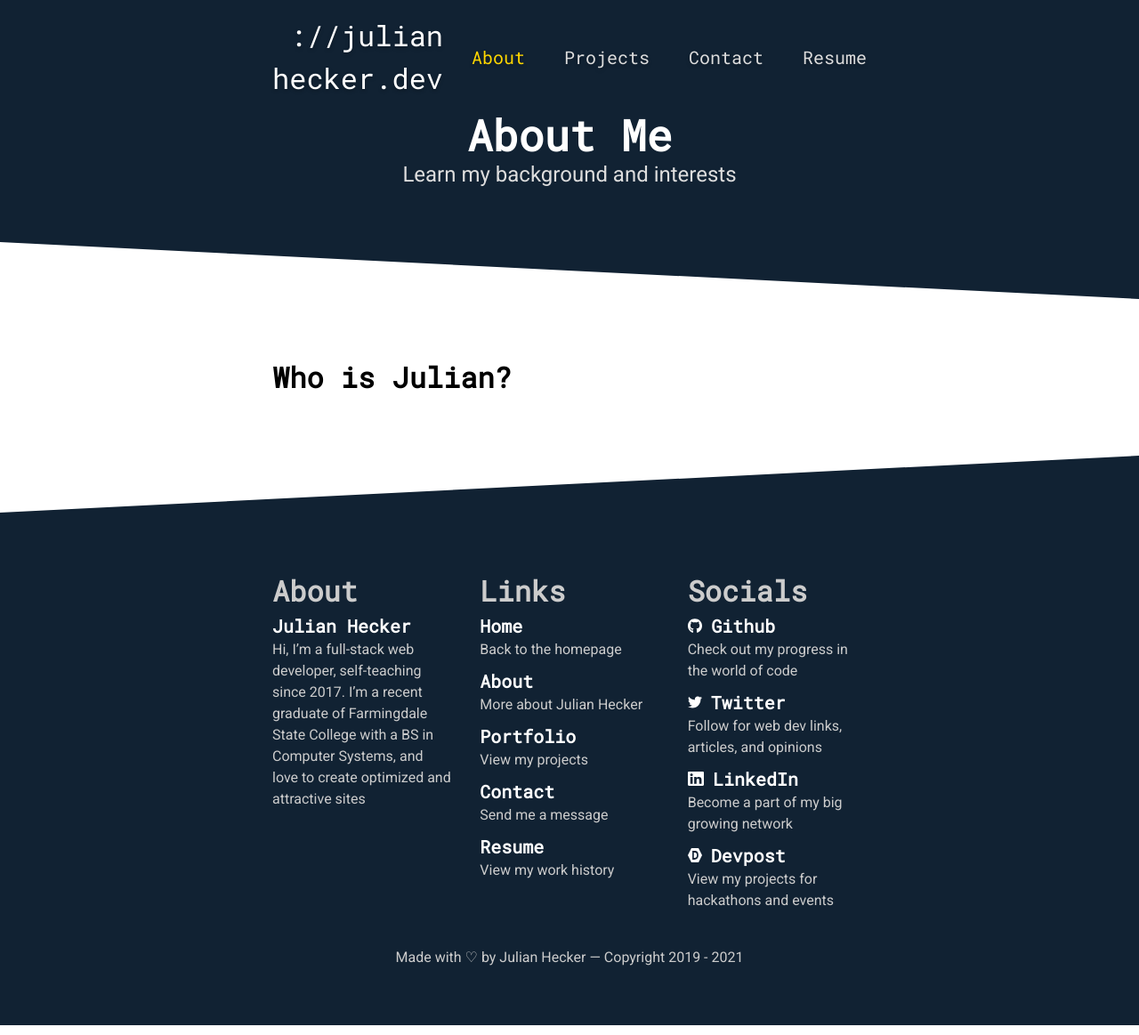
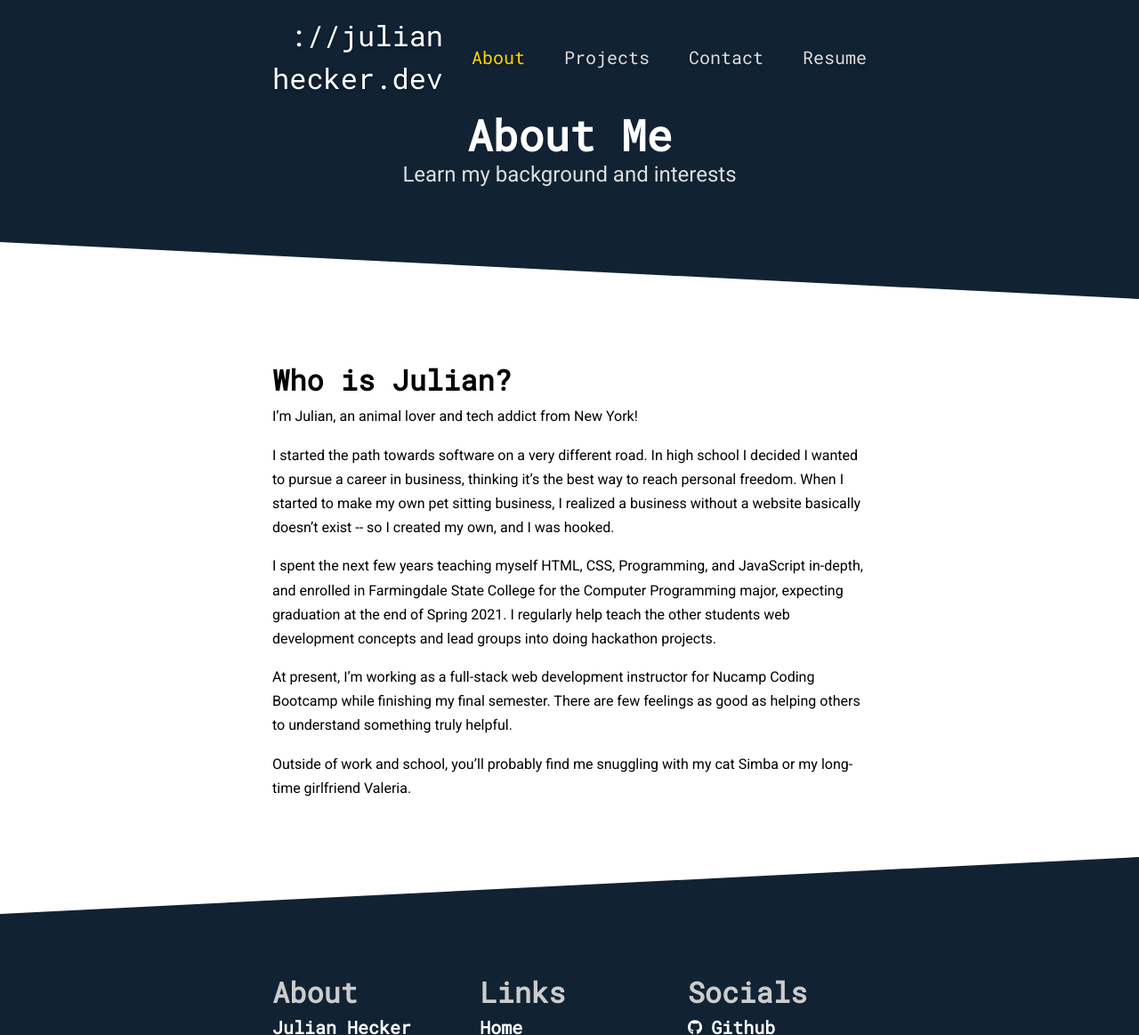
Before and after one commit to julian-hecker/julianhecker.dev, a Gatsby site: page /about in a window 1280 px wide. Shown: the top 1163 px of the page at 89% size. Built offline with nearby package versions, Linux system fonts and the light colour scheme; Gatsby itself is replaced by a stand-in of ours.

Commit message:
update the about me page

```diff
--- a/src/layouts/Article.js
+++ b/src/layouts/Article.js
@@ -3,9 +3,9 @@ import React from 'react';
 import s from './Article.module.scss';
 import Container from './Container';
 
-function Article({ title, children }) {
+function Article({ title, children, style }) {
     return (
-        <article className={s.article}>
+        <article className={s.article} style={style}>
             <Container>
                 <h2 className={s.title}>{title}</h2>
                 {children}
--- a/src/pages/about.js
+++ b/src/pages/about.js
@@ -9,8 +9,44 @@ function About() {
                 title="About Me"
                 desc="Learn my background and interests"
             />
-            <Article title="Who is Julian?">
-                {/* content goes in here */}
+            <Article
+                title="Who is Julian?"
+                style={{ fontSize: '1.1', lineHeight: '1.7' }}
+            >
+                <p>
+                    I’m Julian, an animal lover and tech addict from
+                    New York!
+                </p>
+                <p>
+                    I started the path towards software on a very
+                    different road. In high school I decided I wanted
+                    to pursue a career in business, thinking it’s the
+                    best way to reach personal freedom. When I started
+                    to make my own pet sitting business, I realized a
+                    business without a website basically doesn’t exist
+                    -- so I created my own, and I was hooked.
+                </p>
+                <p>
+                    I spent the next few years teaching myself HTML,
+                    CSS, Programming, and JavaScript in-depth, and
+                    enrolled in Farmingdale State College for the
+                    Computer Programming major, expecting graduation
+                    at the end of Spring 2021. I regularly help teach
+                    the other students web development concepts and
+                    lead groups into doing hackathon projects.
+                </p>
+                <p>
+                    At present, I’m working as a full-stack web
+                    development instructor for Nucamp Coding Bootcamp
+                    while finishing my final semester. There are few
+                    feelings as good as helping others to understand
+                    something truly helpful.
+                </p>
+                <p>
+                    Outside of work and school, you’ll probably find
+                    me snuggling with my cat Simba or my long-time
+                    girlfriend Valeria.
+                </p>
             </Article>
             {/* links to blog articles */}
         </Layout>
```
